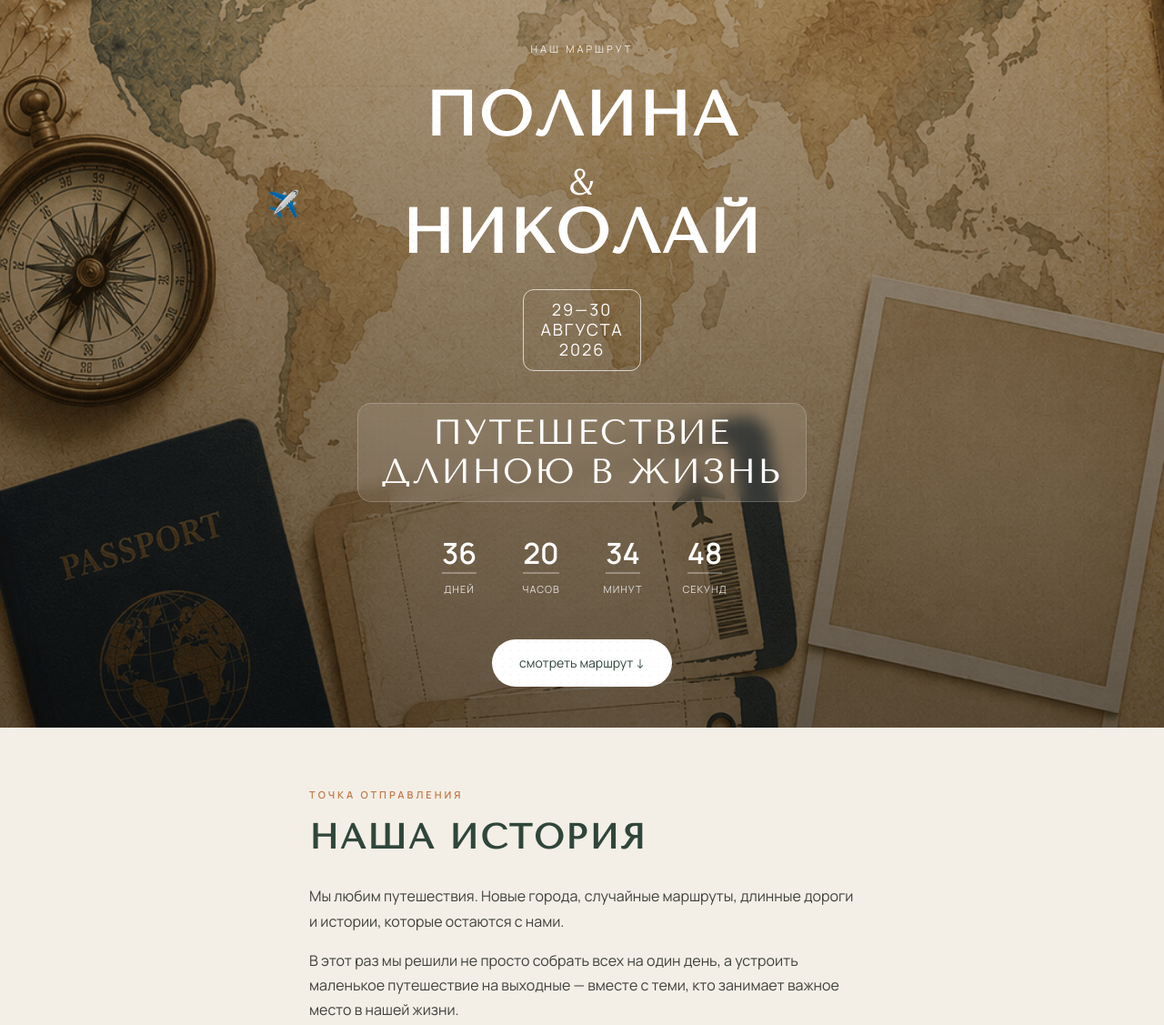
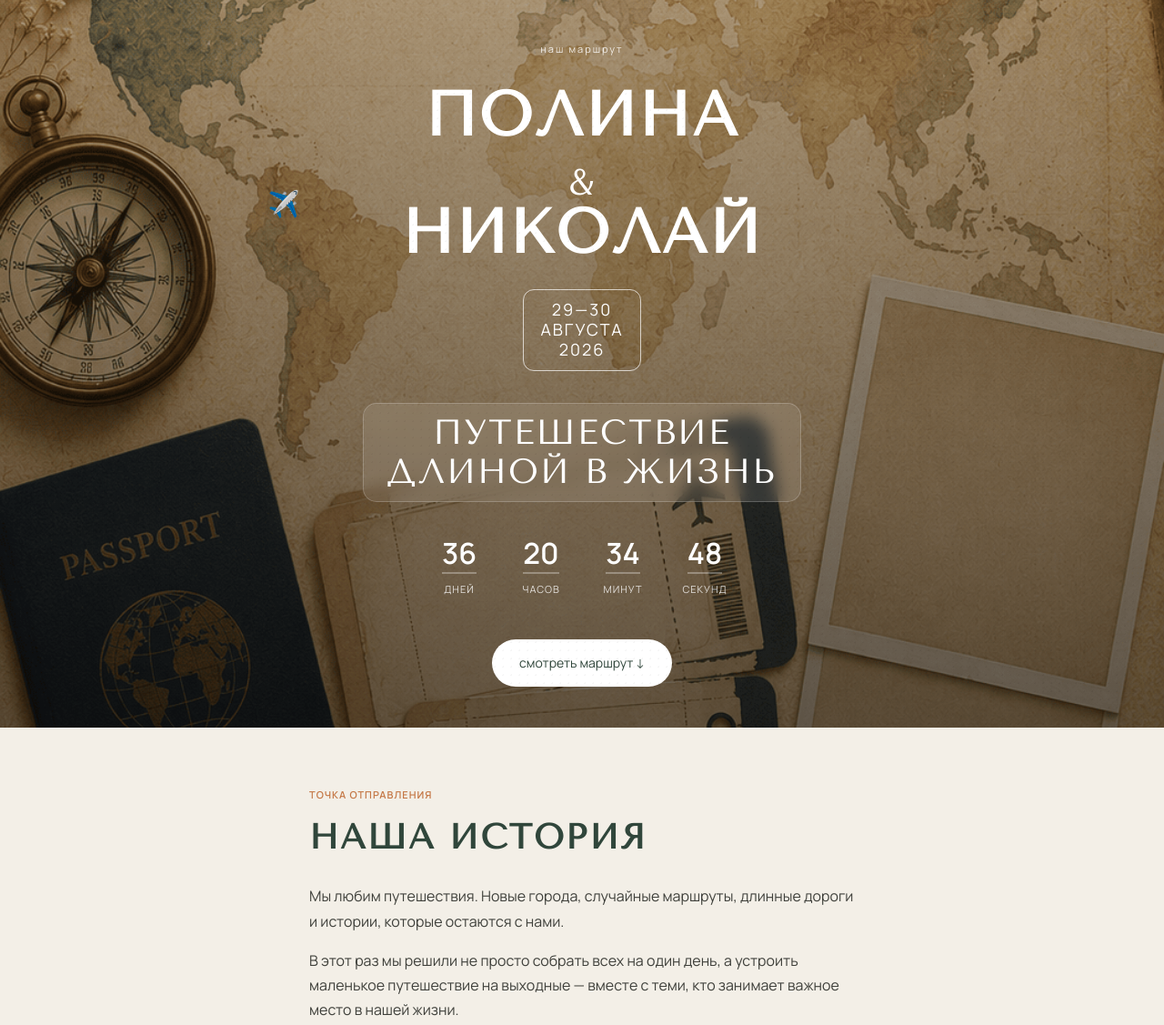
Before and after one commit to Pkorosteleva/invitation-html, a plain HTML site: page index.html in a window 1280 px wide. Shown: the top 1127 px of the page at 91% size. Drawn offline with nearby package versions, Linux system fonts and the light colour scheme.

Commit message:
style changes

```diff
--- a/index.html
+++ b/index.html
@@ -66,7 +66,7 @@
 
 <h2>
 Путешествие<br>
-длиною в жизнь
+длиной в жизнь
 </h2>
 
 <div class="countdown-container">
--- a/style.css
+++ b/style.css
@@ -128,9 +128,7 @@ body::before {
 
     font-size:11px;
 
-    letter-spacing:3px;
-
-    text-transform:uppercase;
+    letter-spacing:2px;
 
     opacity:.85;
 
@@ -332,7 +330,7 @@ body::before {
 
     text-transform:uppercase;
 
-    letter-spacing:3px;
+    letter-spacing:1px;
 
     font-size:11px;
 
```
